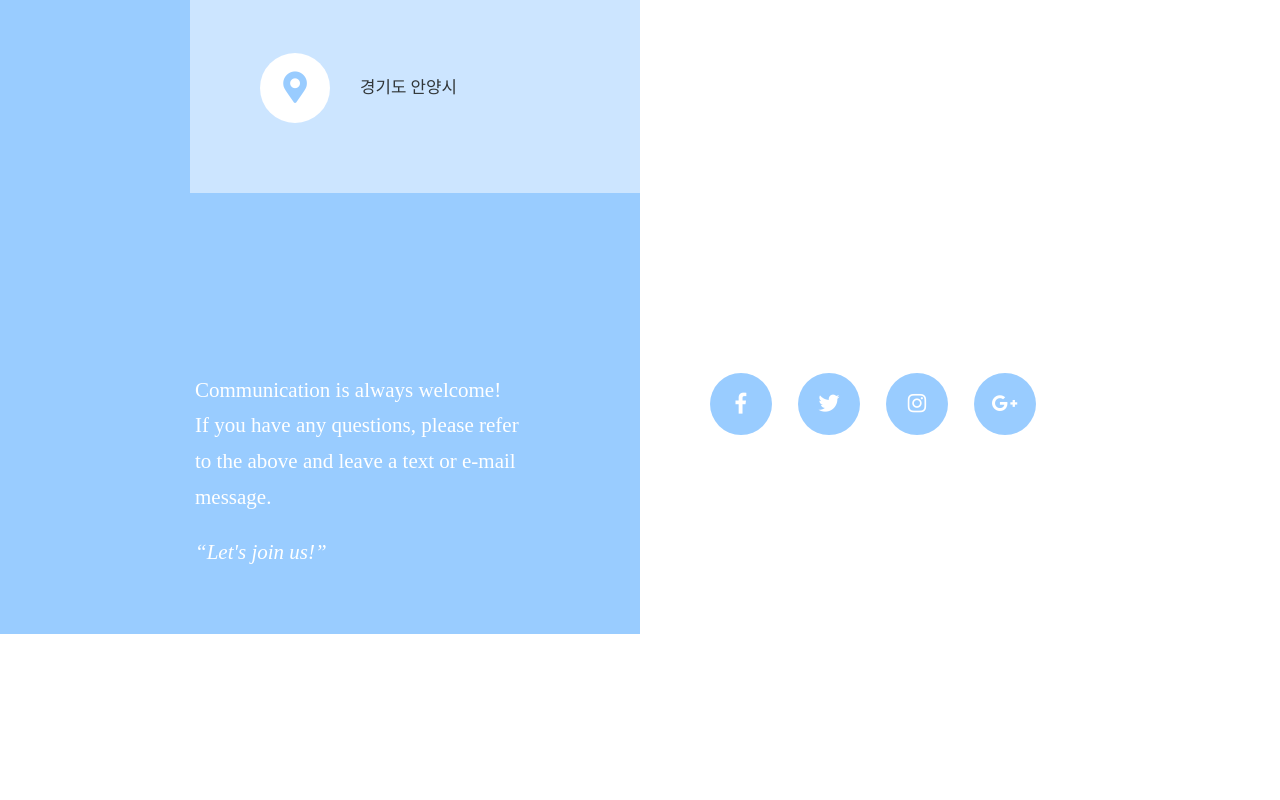
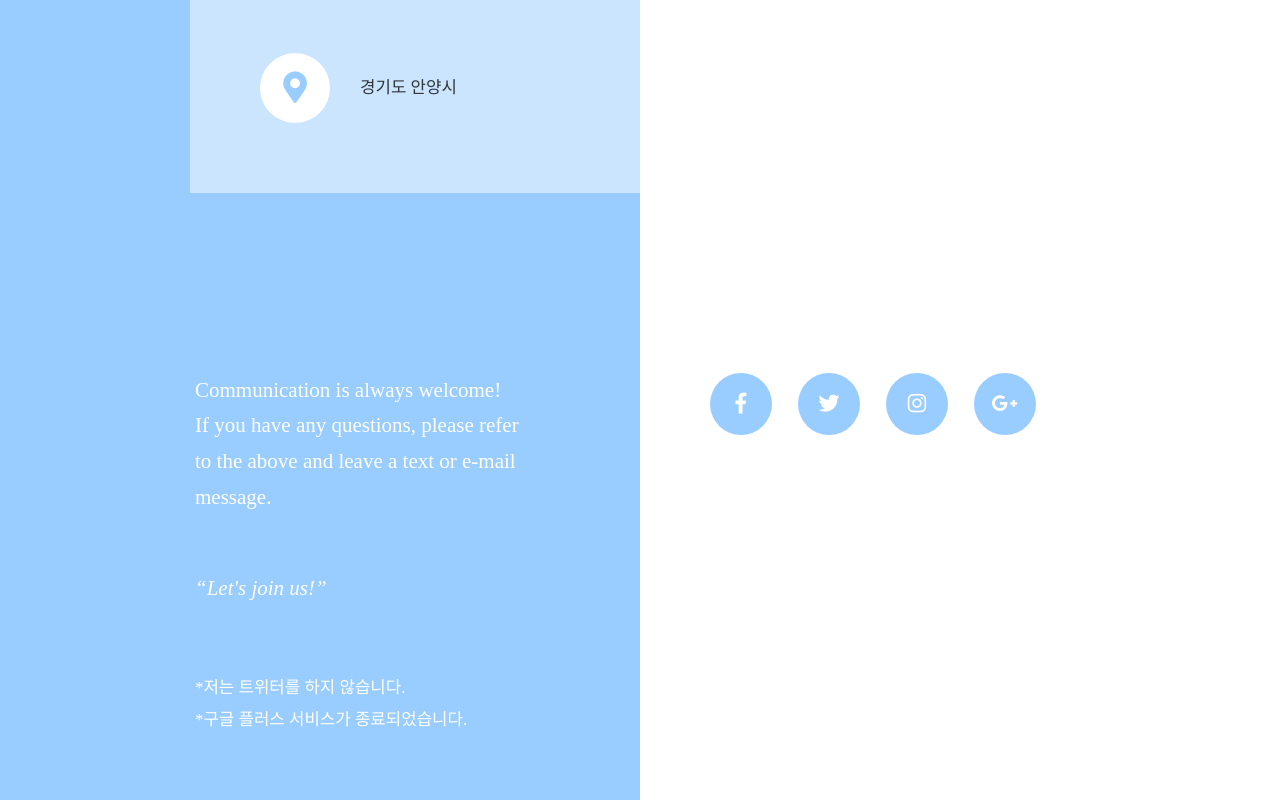
Before and after one commit to Lee-SungMin/Lee-SungMin.github.io, a plain HTML site: page index.html in a window 1280 px wide. Shown: the part 3039-3839 px from the top of the page. Before the commit the page ends 3673 px from the top, so only its background shows below. Drawn offline with Linux system fonts and the light colour scheme; a web font is replaced by a local one.

Commit message:
13번째 커밋-하단 문구 수정

```diff
--- a/index.html
+++ b/index.html
@@ -270,9 +270,10 @@ https://templatemo.com/tm-527-sided
                 <font face = 'Noto Serif KR'>
                 <p>
                   Communication is always welcome!<br>
-                  If you have any questions, please refer to the above and leave a text or e-mail message.<br>
+                  If you have any questions, please refer to the above and leave a text or e-mail message.<br><br>
                 </p>
                 <i>&ldquo;Let's join us!&rdquo;<br><br><br></i>
+                <small> *저는 트위터를 하지 않습니다. <br>*구글 플러스 서비스가 종료되었습니다. </small><br><br><br>
                 </font>
               </div>
             </div>
```
